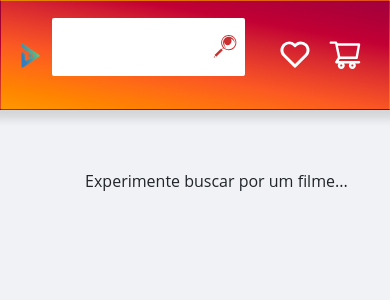
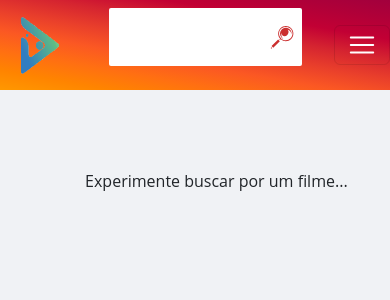
Before and after one commit to Lmsilvano/Movies-Ecomerce-React, a React (Create React App) app: page / in a window 390 px wide. Shown: the top 300 px of the page. Built offline with nearby package versions, Linux system fonts and the light colour scheme; the HTML template or start-up script is replaced by a standard one.

Commit message:
Alterações na responsividade da navbar
.

```diff
--- a/src/Components/Header/index.js
+++ b/src/Components/Header/index.js
@@ -1,23 +1,46 @@
-import React from 'react'
+import React from 'react';
 import * as S from "./style";
-import SideBar from '../SideBar'
-import SearchInput from '../SearchInput'
-import Logo from '../Logo'
+import SideBar from '../SideBar';
+import SearchInput from '../SearchInput';
+import Logo from '../Logo';
+import { Nav, Navbar, NavDropdown } from "react-bootstrap";
 const Header = ({ display }) => {
     return (
-        <S.StyledHeader display={display}>
-            <S.LogoContainer>
-                <Logo />
-                <span>Movies</span>
-            </S.LogoContainer>
+        <>
 
-            <SearchInput />
+            <Navbar collapseOnSelect expand="lg">
 
-            <S.NavContainer>
-                <SideBar placeholder='fav' />
-                <SideBar placeholder='kart' />
-            </S.NavContainer>
-        </S.StyledHeader>
+                <Navbar.Brand >
+
+                    <Logo
+                        alt=""
+                        width="30"
+                        height="30"
+                        className="d-inline-block align-top"
+                    />
+                </Navbar.Brand>
+
+                <SearchInput />
+                <Navbar.Toggle aria-controls="responsive-navbar-nav" />
+                <Navbar.Collapse id="responsive-navbar-nav">
+
+                    <S.NavContainer>
+                        <Nav>
+                            <Nav.Link >
+                                <SideBar placeholder='fav' />
+                            </Nav.Link>
+                            <Nav.Link eventKey={2}>
+                                <SideBar placeholder='kart' />
+                            </Nav.Link>
+                        </Nav>
+                    </S.NavContainer>
+
+                </Navbar.Collapse>
+            </Navbar>
+
+
+
+        </>
     )
 }
 
--- a/src/Components/Logo/index.js
+++ b/src/Components/Logo/index.js
@@ -1,8 +1,12 @@
 import React from 'react'
 import LogoPNG from '../../Assets/Png/logo.png'
+import { ImgContainer } from './style'
 const Logo = () => {
     return (
-        <img src={LogoPNG} alt='logo marca' />
+        <ImgContainer>
+            <img src={LogoPNG} alt='logo marca' />
+            <h4>Movies</h4>
+        </ImgContainer>
     )
 }
 
--- /dev/null
+++ b/src/Components/Logo/style.js
@@ -0,0 +1,32 @@
+import styled from 'styled-components';
+
+export const ImgContainer = styled.div`
+            display:flex;
+            flex-direction: column;
+            color: white;
+
+        @media (max-width: 410px) {
+                img{
+
+                    width: 40px;
+                    height: 58px;
+                }
+                h4{
+                    display:none;
+                }
+            }
+            @media (max-width: 325px) {
+                img{
+
+                    width: 20px;
+                    height: 38px;
+                }
+            }
+            @media (max-width: 306px) {
+                img{
+
+                    display: none;
+                }
+            }
+
+`
```
Also changed, not shown: src/Styles/GlobalStyle.js (+39 -2 lines).
